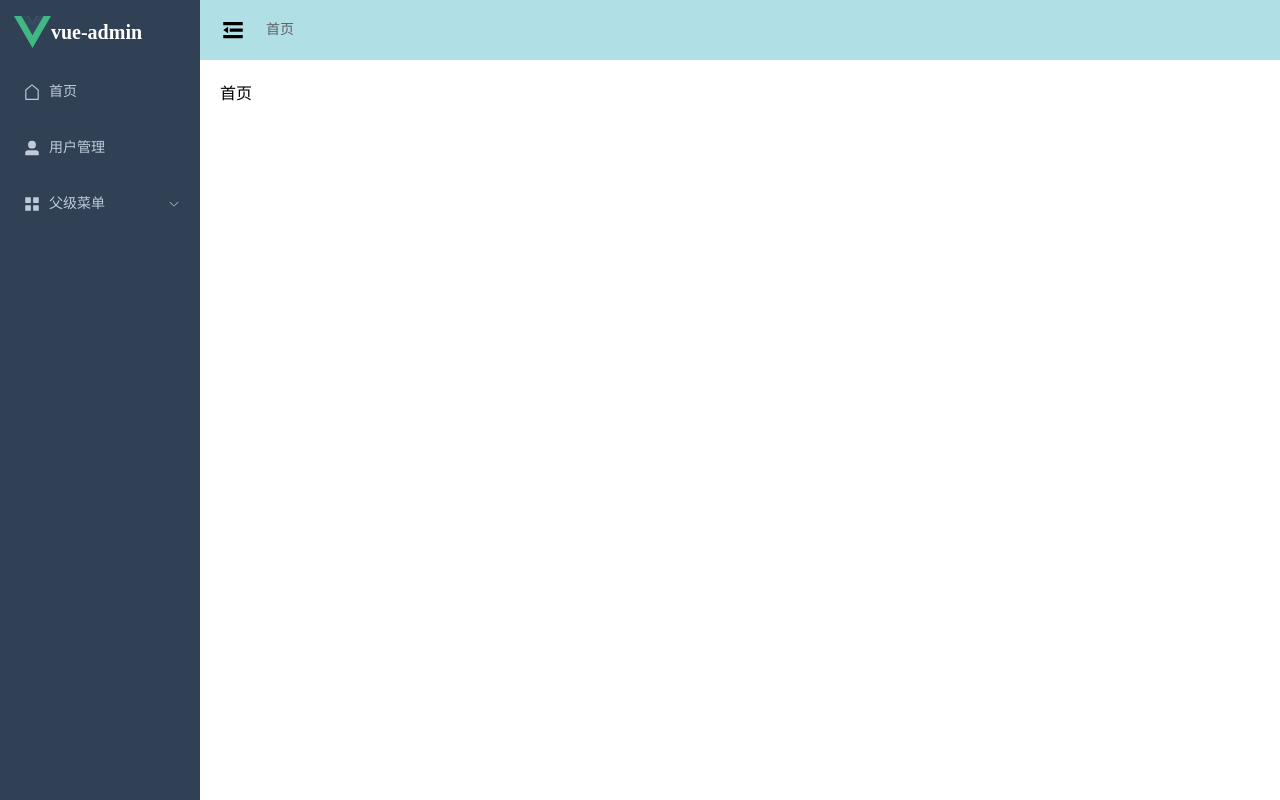
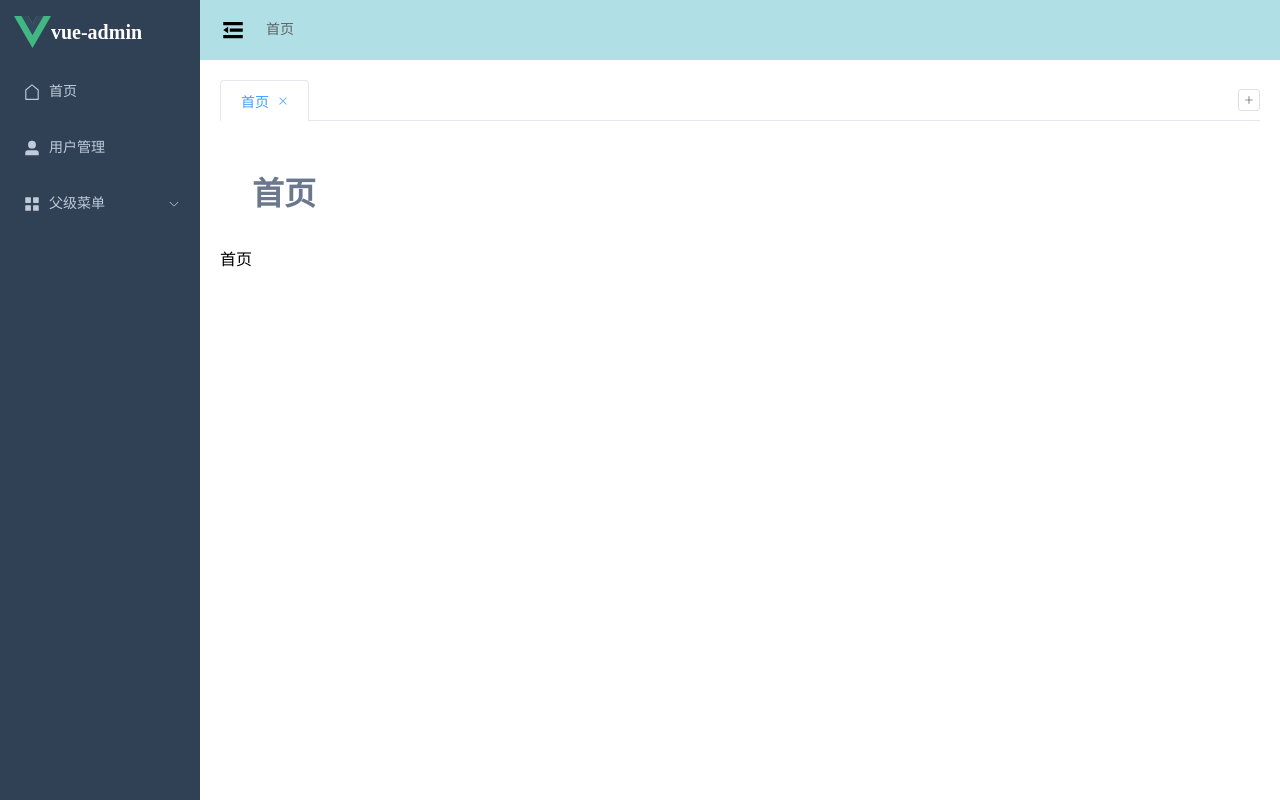
Before and after one commit to Bill-Tian/vue3-typescript, a Vue app: page /#/dashboard in a window 1280 px wide. Built offline with nearby package versions, Linux system fonts and the light colour scheme.

Commit message:
[fix]:新增tabs功能

```diff
--- a/src/layout/components/TabBar/index.vue
+++ b/src/layout/components/TabBar/index.vue
@@ -1,27 +1,98 @@
 <template>
-    <el-tabs
-      v-model="activeTabs"
-      type="card"
-      editable
-      class="demo-tabs"
-    >
-      <!-- <el-tab-pane
-        v-for="item in tabsList"
-        :key="item.name"
-        :label="item.title"
-        :name="item.name"
-      >
-        {{ item.content }}
-      </el-tab-pane> -->
+  <el-tabs v-model="activeTabs" type="card" editable class="demo-tabs" @tab-click="tabClick" @tab-remove="tabRemove">
+    <el-tab-pane v-for="item in tabsList" :key="item.path" :label="item.title" :name="item.path">
+      {{ item.title }}
+    </el-tab-pane>
   </el-tabs>
 </template>
-  <script lang="ts" setup>import { ref } from 'vue';
+<script lang="ts" setup>
+import { computed, onMounted, ref, watch } from 'vue';
+import { tabsCounterStoreWithOut } from '@/store/modules/tabs'
+import { useRoute, useRouter } from 'vue-router'
+import type { Itab } from '@/store/type'
+
+const route = useRoute()
+const router = useRouter()
+const tabStore = tabsCounterStoreWithOut()
 
 const activeTabs = ref('');
-const tabsList = ref([])
+const tabsList = computed(() => {
+  return tabStore.getAddTab
+})
+
+// 添加tab
+const addTab = () => {
+  const { meta, path } = route
+  const tabItem: Itab = {
+    path,
+    title: meta.title as string
+  }
+  tabStore.addTab(tabItem)
+}
+
+watch(route, () => {
+  activeTabs.value = route.path
+  addTab()
+})
+
+// 点击tabs
+const tabClick = (event: any) => {
+  router.push({ path: event.props.name })
+}
+
+// 删除tabs
+const tabRemove = (event: any) => {
+  if (tabsList.value.length === 1) {
+    return
+  }
+  console.log(activeTabs.value);
+  if (activeTabs.value === event) {
+    tabsList.value.forEach((item: Itab, index: number) => {
+      if (item.path === event) {
+        const nextTab = tabsList.value[index - 1] || tabsList.value[index + 1]
+        if (nextTab) {
+          activeTabs.value = nextTab.path
+        }
+      }
+    })
+  }
+
+  tabStore.removeTab(event)
+}
+
+// 刷新保存
+const refresh = () => {
+  window.addEventListener('beforeunload', () => {
+    sessionStorage.setItem('TAB_ROUTERS', JSON.stringify(tabsList.value))
+    sessionStorage.setItem('ACTIVE_NAME', activeTabs.value)
+  })
+
+  const seeion = sessionStorage.getItem('TAB_ROUTERS')
+  const active = sessionStorage.getItem('ACTIVE_NAME')
+  if (seeion) {
+    const tabItem = JSON.parse(seeion)
+    tabItem.forEach((item: Itab) => {
+      tabStore.addTab(item)
+    })
+  }
+  if (active) {
+    activeTabs.value = active
+  }
+}
+
+onMounted(() => {
+
+  refresh()
+  if (tabsList.value.length < 1) {
+    addTab()
+    activeTabs.value = '/dashboard'
+  }
+
+})
+
 </script>
 <style>
-  .demo-tabs > .el-tabs__content {
+.demo-tabs>.el-tabs__content {
   padding: 32px;
   color: #6b778c;
   font-size: 32px;
--- a/src/layout/index.vue
+++ b/src/layout/index.vue
@@ -15,6 +15,7 @@
                     <HeaderBar />
                 </el-header>
                 <el-main>
+                    <TabBar />
                     <AppMain />
                 </el-main>
             </el-container>
@@ -27,6 +28,7 @@ import LogoBar from './components/LogoBar/index.vue'
 import MenuBar from './components/MenuBar/index.vue'
 import AppMain from './components/AppMain/index.vue'
 import HeaderBar from './components/HeaderBar/index.vue'
+import TabBar from './components/TabBar/index.vue'
 import { Expand, Fold } from '@element-plus/icons-vue';
 import { computed, ref } from 'vue';
 
--- a/src/store/modules/tabs.ts
+++ b/src/store/modules/tabs.ts
@@ -1,21 +1,33 @@
 import { defineStore } from 'pinia'
 import { store } from '../index'
-import { reactive } from 'vue';
 
 import type { Itab } from '../type'
 
-interface State {
+interface TabState {
     tabList: Array<Itab>
 }
-export const tabsCounterStore = defineStore("tabs", () => {
+export const tabsCounterStore = defineStore("tabs", {
 
-    state: () => ({
-        tabList: [],
-    })
+    state: (): TabState => ({
+        tabList: []
+    }),
+
+    getters: {
+        getAddTab(state: TabState) {
+            return state.tabList
+        },
+    },
 
     actions: {
-        addTab(state, tab: Itab) {
-            tabList.value.some(item => item.path === tab.path)
+        addTab(tab: Itab) {
+            const isSome = this.tabList.some(item => item.path === tab.path)
+            if (!isSome) {
+                this.tabList.push(tab)
+            }
+        },
+        removeTab(targetPath: string) {
+            const index = this.tabList.findIndex(item => item.path === targetPath);
+            this.tabList.splice(index, 1)
         },
     },
 
@@ -24,4 +36,4 @@ export const tabsCounterStore = defineStore("tabs", () => {
 
 export const tabsCounterStoreWithOut = () => {
     return tabsCounterStore(store)
-  }
+}
```
Lines whose indentation alone changed are shown as unchanged.
